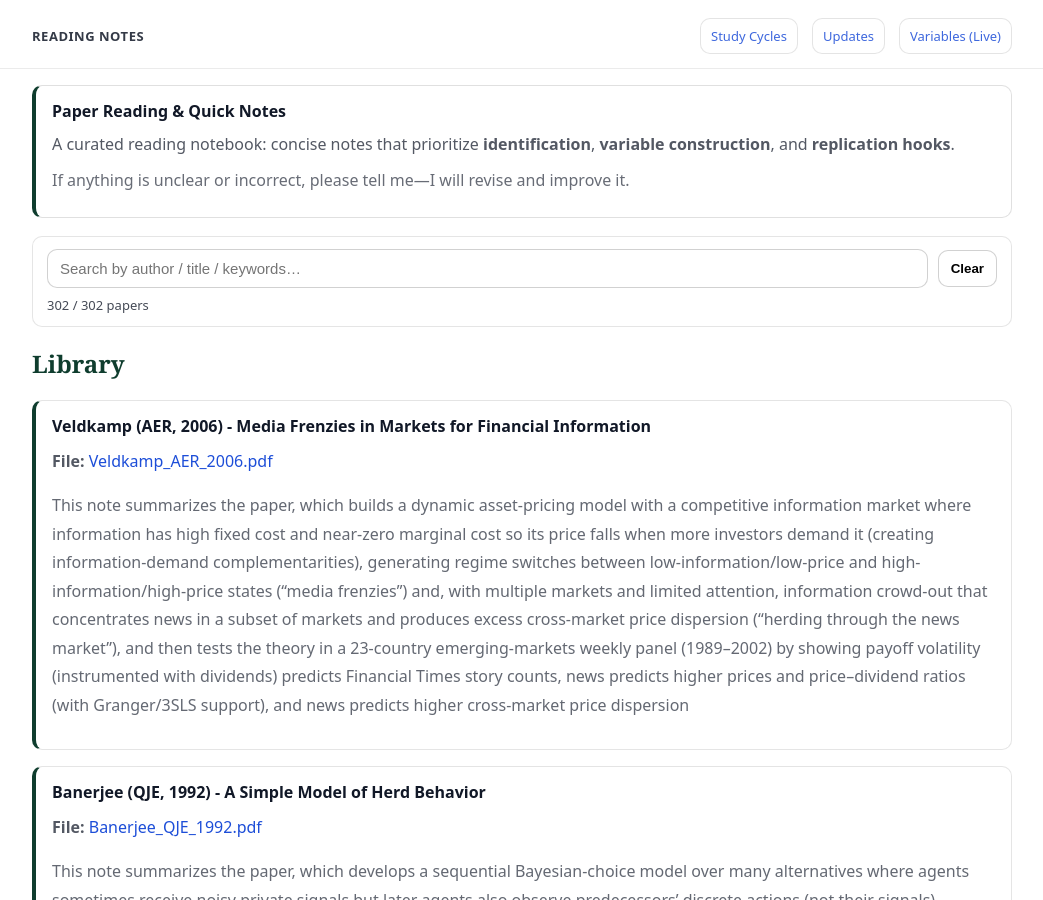
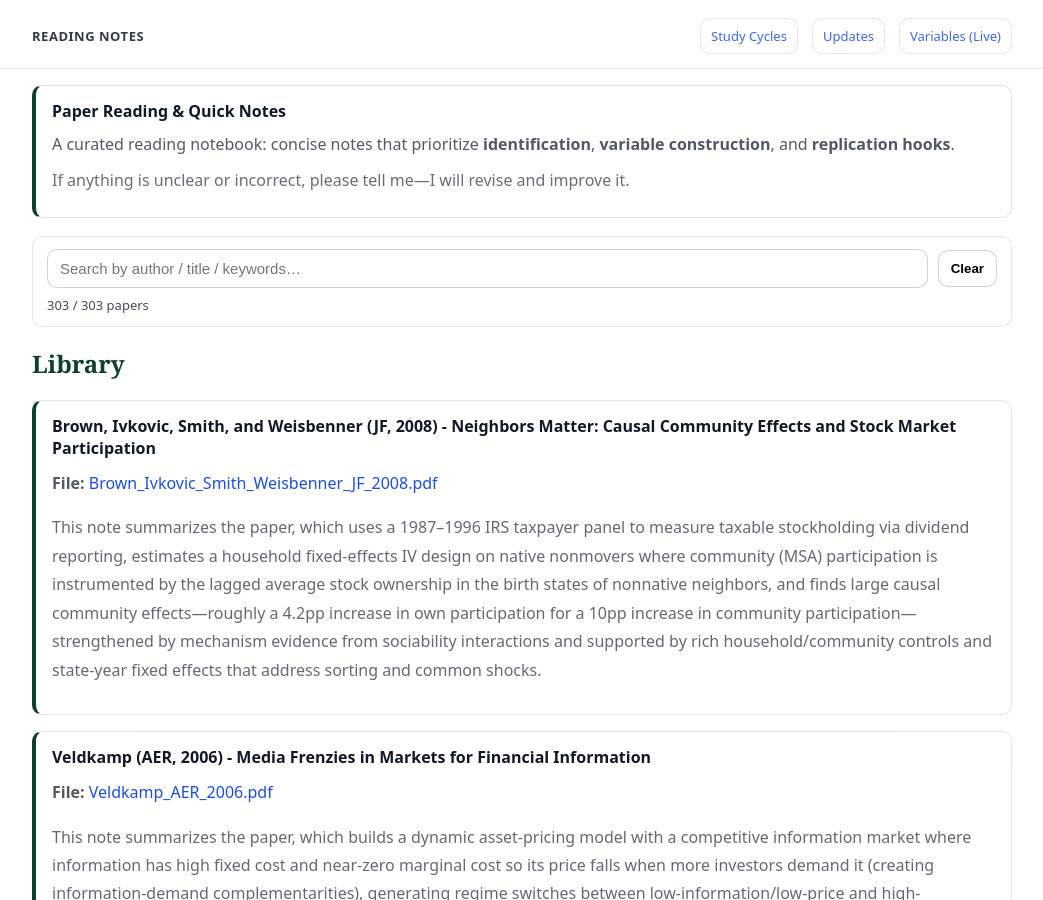
Before and after one commit to yaxinzn/study-archive, a Jekyll site: the page built from reading/index.md, in a window 1280 px wide and 900 px high. Shown: the whole window, without its empty margins (118-1161 px from the left). Built offline with Jekyll 4.4.1, drawn with Linux system fonts in a browser that asks for light colours.

Commit message:
Reading: add/update Brown_Ivkovic_Smith_Weisbenner_JF_2008.pdf

```diff
--- a/_data/reading.yml
+++ b/_data/reading.yml
@@ -1,3 +1,7 @@
+- title: "Brown, Ivkovic, Smith, and Weisbenner (JF, 2008) - Neighbors Matter: Causal Community Effects and Stock Market Participation"
+  file: "Brown_Ivkovic_Smith_Weisbenner_JF_2008.pdf"
+  desc: "This note summarizes the paper, which uses a 1987–1996 IRS taxpayer panel to measure taxable stockholding via dividend reporting, estimates a household fixed-effects IV design on native nonmovers where community (MSA) participation is instrumented by the lagged average stock ownership in the birth states of nonnative neighbors, and finds large causal community effects—roughly a 4.2pp increase in own participation for a 10pp increase in community participation—strengthened by mechanism evidence from sociability interactions and supported by rich household/community controls and state-year fixed effects that address sorting and common shocks."
+
 - title: "Veldkamp (AER, 2006) - Media Frenzies in Markets for Financial Information"
   file: "Veldkamp_AER_2006.pdf"
   desc: "This note summarizes the paper, which builds a dynamic asset-pricing model with a competitive information market where information has high fixed cost and near-zero marginal cost so its price falls when more investors demand it (creating information-demand complementarities), generating regime switches between low-information/low-price and high-information/high-price states (“media frenzies”) and, with multiple markets and limited attention, information crowd-out that concentrates news in a subset of markets and produces excess cross-market price dispersion (“herding through the news market”), and then tests the theory in a 23-country emerging-markets weekly panel (1989–2002) by showing payoff volatility (instrumented with dividends) predicts Financial Times story counts, news predicts higher prices and price–dividend ratios (with Granger/3SLS support), and news predicts higher cross-market price dispersion"
```
Also changed, not shown: 1 other file.
